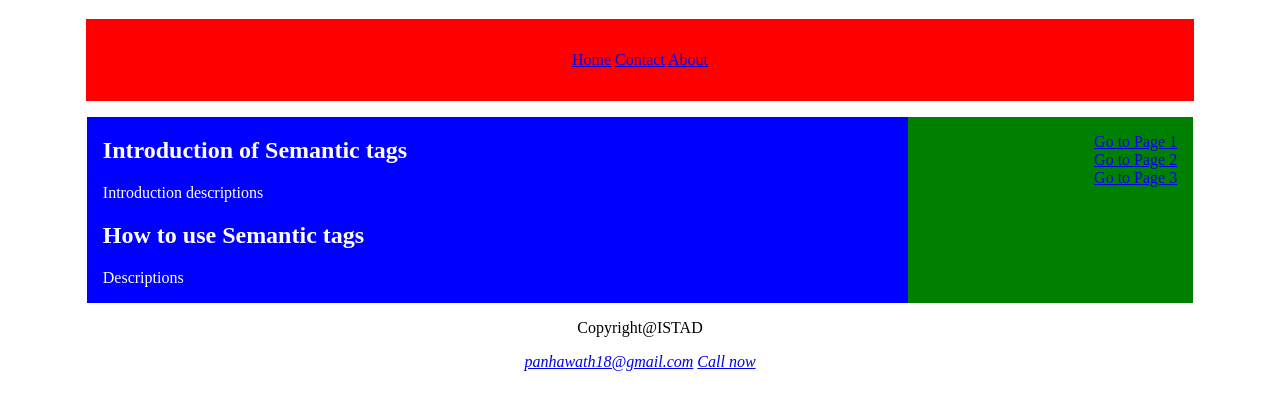
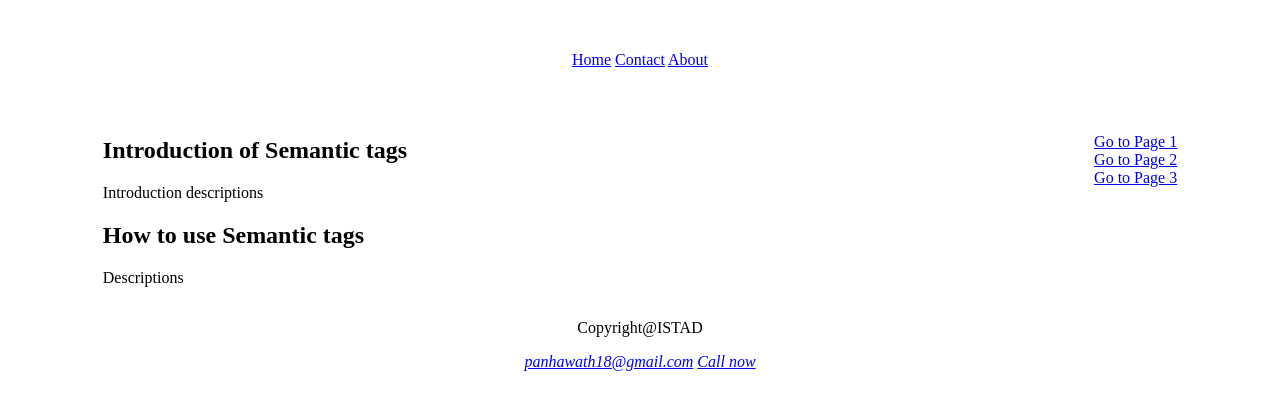
Before and after one commit to meypanhawath/html, a plain HTML site: page index.html in a window 1280 px wide. Shown: the part 61-470 px from the top of the page. Drawn offline with Linux system fonts and the light colour scheme.

Commit message:
Initial commit

```diff
--- a/index.html
+++ b/index.html
@@ -12,7 +12,6 @@
         }
         header>nav{
 
-            background-color: red;
             width: 80%;
             margin: auto;
             text-align: center;
@@ -22,21 +21,19 @@
 
         main{
 
-            color: white;
+            color: black;
             display: flex;
             margin-top: 1rem;
             justify-content: center;
         }
         article{
 
-            background-color: blue;
             width: 65%;
         }
         aside{
 
             padding: 1rem 1rem;
             width: 20%;
-            background-color: green;
         }
         aside>nav>a {
 
```
